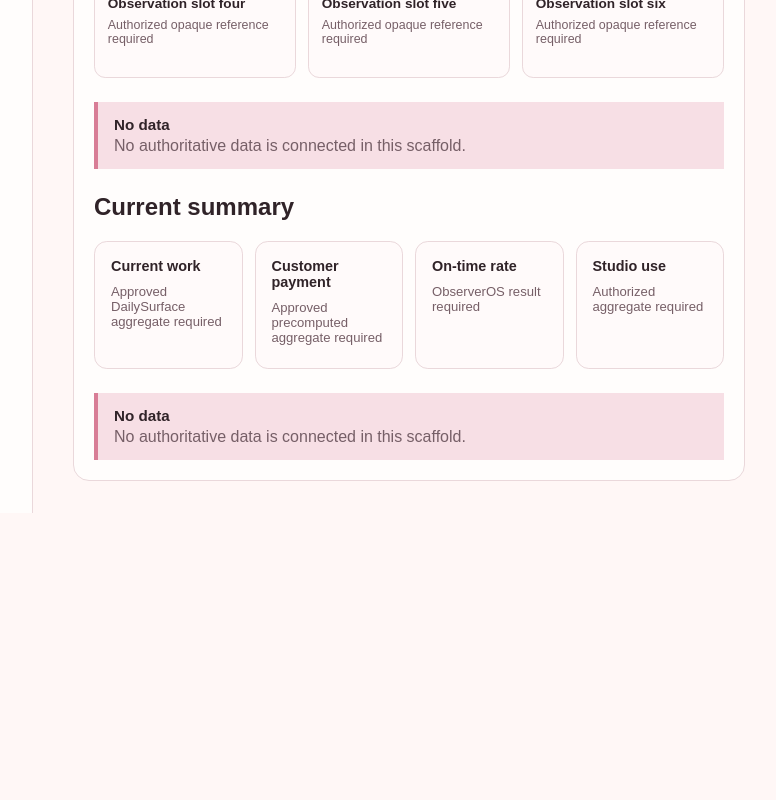
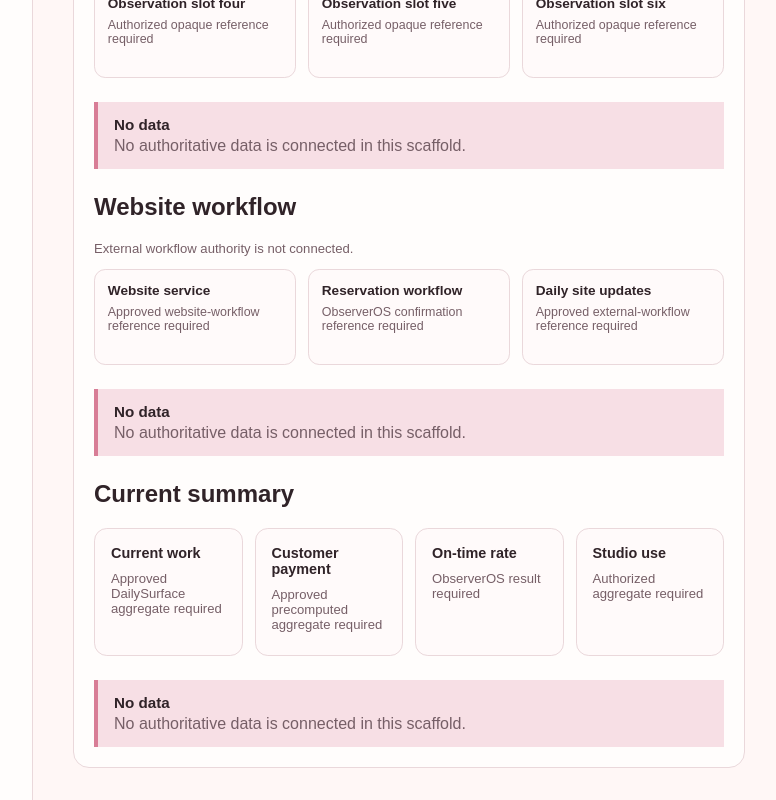
Before and after one commit to escortrogersyd3-dot/dashboard, a Next.js app: page / in a window 1280 px wide. Shown: the part 864-1664 px from the top of the page, without its empty margins (215-991 px from the left). Before the commit the page ends 1377 px from the top, so only its background shows below. Built offline with nearby package versions, Linux system fonts and the light colour scheme.

Commit message:
OTP-V7-016: Mock-only DAILY website shell
Validated empty website workflow locations without provider or write behavior.

```diff
--- a/app/globals.css
+++ b/app/globals.css
@@ -18,6 +18,7 @@ button { font: inherit; }
 .state-panel p { margin: 0.25rem 0 0; color: var(--v7-muted); }
 .daily-summary { margin-top: 1.5rem; }
 .daily-observation { margin-top: 1.5rem; }.daily-observation > p { color:var(--v7-muted); font-size:.82rem; }.observation-slots { display:grid; grid-template-columns:repeat(2,minmax(0,1fr)); gap:.75rem; }.observation-slot { min-height:6rem; border:1px solid var(--v7-line); border-radius:.7rem; background:#fffafa; padding:.8rem; }.observation-slot h3 { margin:0; font-size:.85rem; }.observation-slot p { margin:.45rem 0 0; color:var(--v7-muted); font-size:.78rem; }
+.daily-website { margin-top:1.5rem; }.daily-website > p { color:var(--v7-muted); font-size:.82rem; }.website-modules { display:grid; grid-template-columns:repeat(3,minmax(0,1fr)); gap:.75rem; }.website-module { min-height:6rem; border:1px solid var(--v7-line); border-radius:.7rem; background:#fffafa; padding:.8rem; }.website-module h3 { margin:0; font-size:.85rem; }.website-module p { margin:.45rem 0 0; color:var(--v7-muted); font-size:.78rem; }
 .daily-priority { margin-top: 1.5rem; }
 .task-marquee { border: 1px solid var(--v7-line); border-radius: 0.8rem; background: var(--v7-pink-soft); padding: 1rem; }
 .task-marquee h2, .priority-stack h2 { margin: 0; font-size: 0.95rem; }
--- a/app/page.tsx
+++ b/app/page.tsx
@@ -1,6 +1,7 @@
 import { DailySummary } from "../src/ui/daily-summary";
 import { DailyPriorityStack } from "../src/ui/daily-priority-stack";
 import { DailyObservation } from "../src/ui/daily-observation";
+import { DailyWebsite } from "../src/ui/daily-website";
 import { AppShell } from "../src/ui/interface-core";
 
 export default function Home() {
@@ -14,6 +15,7 @@ export default function Home() {
         </p>
         <DailyPriorityStack />
         <DailyObservation />
+        <DailyWebsite />
         <DailySummary />
       </section>
     </AppShell>
--- /dev/null
+++ b/automation/scripts/verify_daily_website_shell.mjs
@@ -0,0 +1 @@
+import {readFileSync} from "node:fs"; const source=readFileSync("src/ui/daily-website.tsx","utf8"); for(const value of ["Website workflow","Approved website-workflow reference required","ObserverOS confirmation reference required","PresentationState state=\"EMPTY\""])if(!source.includes(value))throw new Error(`missing website shell boundary: ${value}`);if((source.match(/source:/g)??[]).length!==3)throw new Error("website shell must expose three authority labels");for(const value of ["fetch(","<form","onSubmit","WebSocket","customer","message","appointment","payment","upload"])if(source.includes(value))throw new Error(`forbidden website shell behavior or field: ${value}`);console.log("daily website shell verification: PASS");
--- a/package.json
+++ b/package.json
@@ -18,6 +18,7 @@
     "daily-observation-contract:verify": "node automation/scripts/verify_daily_observation_contract.mjs",
     "daily-observation-shell:verify": "node automation/scripts/verify_daily_observation_shell.mjs",
     "website-workflow-contract:verify": "node automation/scripts/verify_website_workflow_contract.mjs",
+    "daily-website-shell:verify": "node automation/scripts/verify_daily_website_shell.mjs",
     "control-plane:validate": "python automation/scripts/validate_control_plane.py",
     "automation:preflight": "python automation/scripts/preflight.py --otp-id OTP-V7-001A-LOCAL-AUTOMATION-RUNNER-R1",
     "automation:guard": "python automation/scripts/guard_changed_paths.py --otp-id OTP-V7-001A-LOCAL-AUTOMATION-RUNNER-R1",
--- /dev/null
+++ b/src/ui/daily-website.tsx
@@ -0,0 +1,3 @@
+import { PresentationState } from "./interface-core";
+const modules=[{label:"Website service",source:"Approved website-workflow reference required"},{label:"Reservation workflow",source:"ObserverOS confirmation reference required"},{label:"Daily site updates",source:"Approved external-workflow reference required"}] as const;
+export function DailyWebsite(){return <section className="daily-website" aria-labelledby="daily-website-title"><h2 id="daily-website-title">Website workflow</h2><p>External workflow authority is not connected.</p><div className="website-modules">{modules.map((module)=><article className="website-module" key={module.label}><h3>{module.label}</h3><p>{module.source}</p></article>)}</div><PresentationState state="EMPTY" /></section>;}
```
Also changed, not shown: 1 other file (tests, documents, lock files or other folders).
